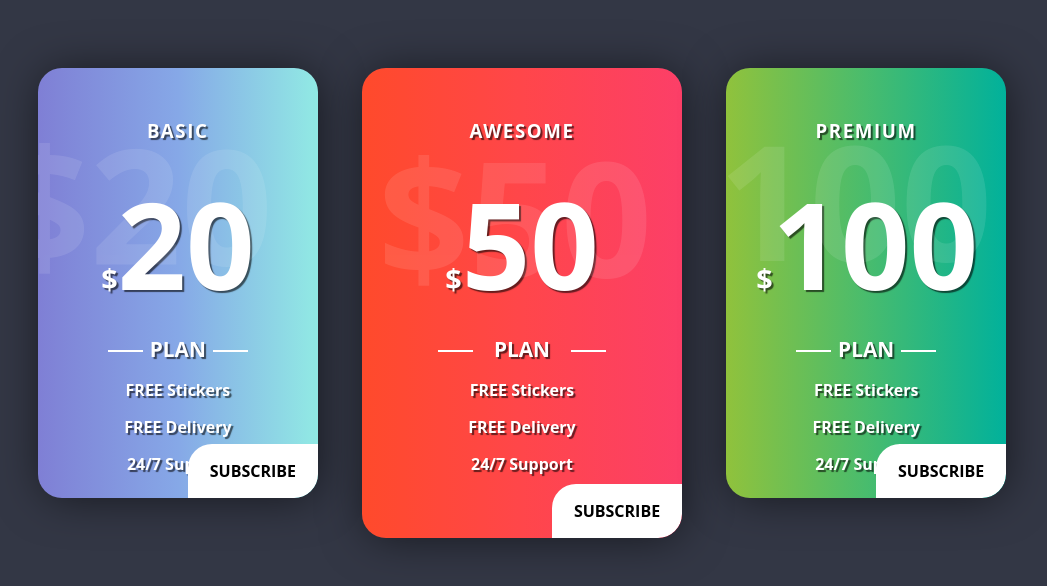
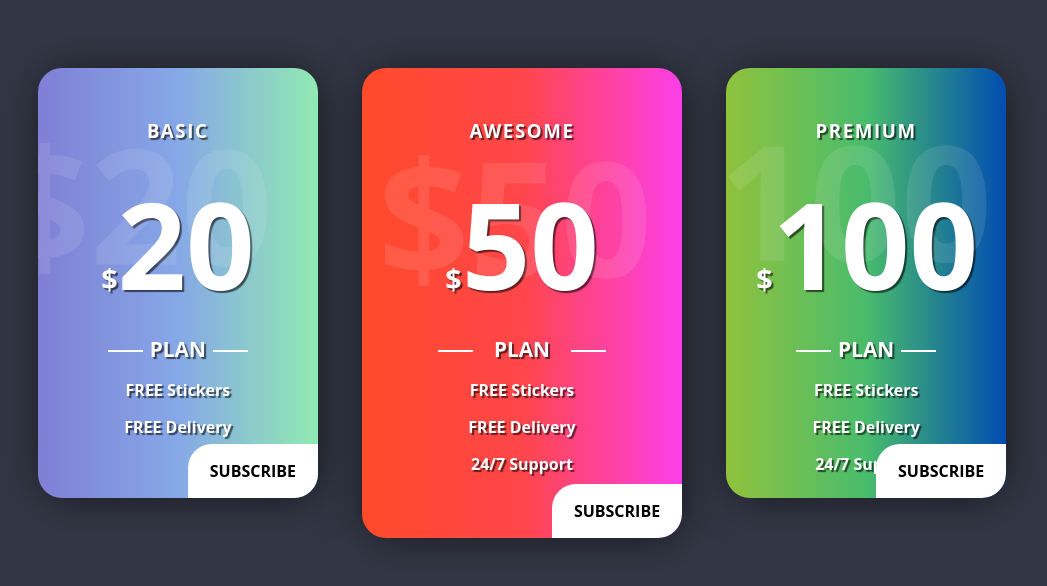
Before and after one commit to AndreiMin/Homework, a plain HTML site: page price/index.html in a window 1280 px wide. Shown: the whole page, without its empty margins (118-1165 px from the left). Drawn offline with Linux system fonts and the light colour scheme.

Commit message:
Changed body

```diff
--- a/price/index.html
+++ b/price/index.html
@@ -18,7 +18,6 @@
         <ul class="details">
             <li><span>Free</span> Stickers</li>
             <li><span>Free</span> Delivery</li>
-            <li><span>24/7</span> Support</li>
         </ul>
 
         <div class="subscribe">
--- a/price/style.css
+++ b/price/style.css
@@ -52,18 +52,18 @@ body {
 }
 
 .card:nth-child(1) {
-    background: linear-gradient(to left, #91eae4, #86a8e7, #7f7fd5);
+    background: linear-gradient(to left, #91eab2, #86a8e7, #7f7fd5);
 }
 
 .card:nth-child(2) {
-    background: linear-gradient(to left, #fc3f68, #ff464a, #ff4a2b);
+    background: linear-gradient(to left, #fc3fe9, #ff464a, #ff4a2b);
     width: 260px;
     height: 410px;
     top: 40px;
 }
 
 .card:nth-child(3) {
-    background: linear-gradient(to left, #01b19b, #49bc6d, #90c23c);
+    background: linear-gradient(to left, #014db1, #49bc6d, #90c23c);
 }
 
 .card .plan::before, .card .plan::after {
```
